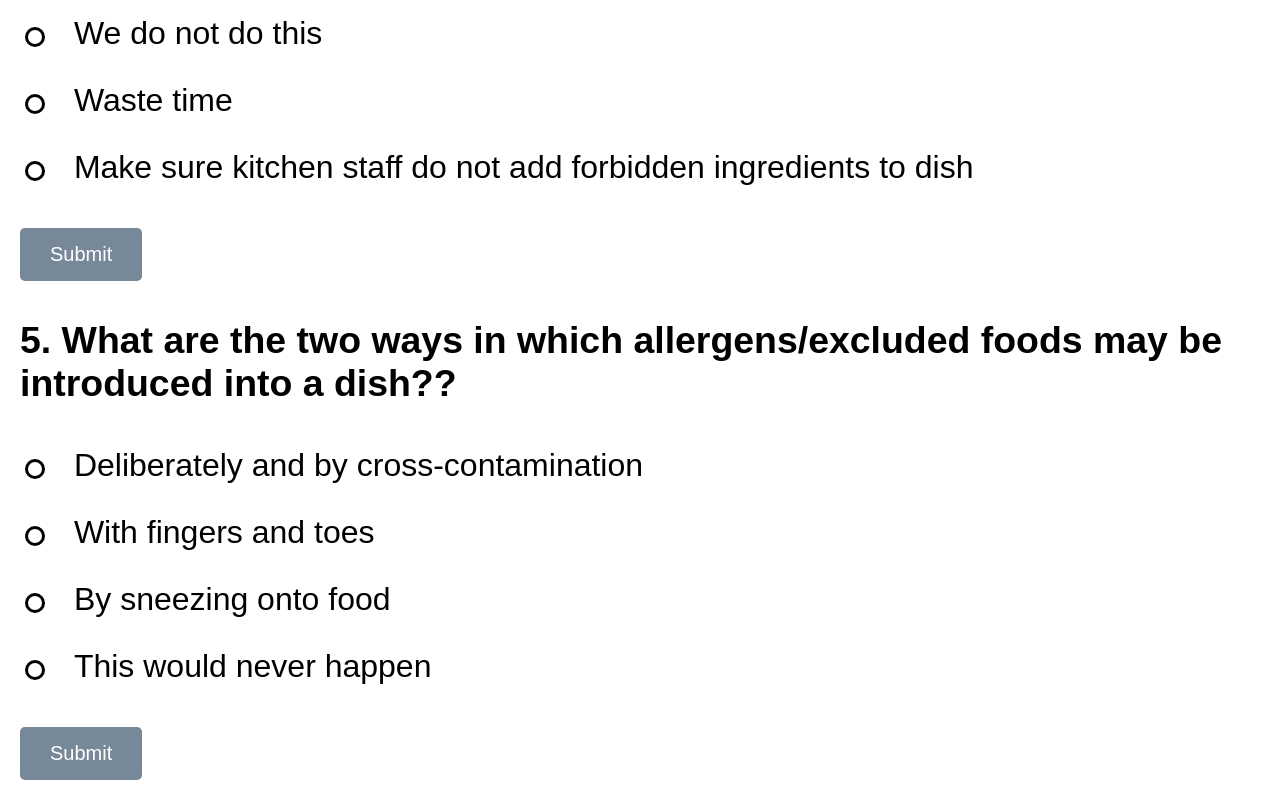
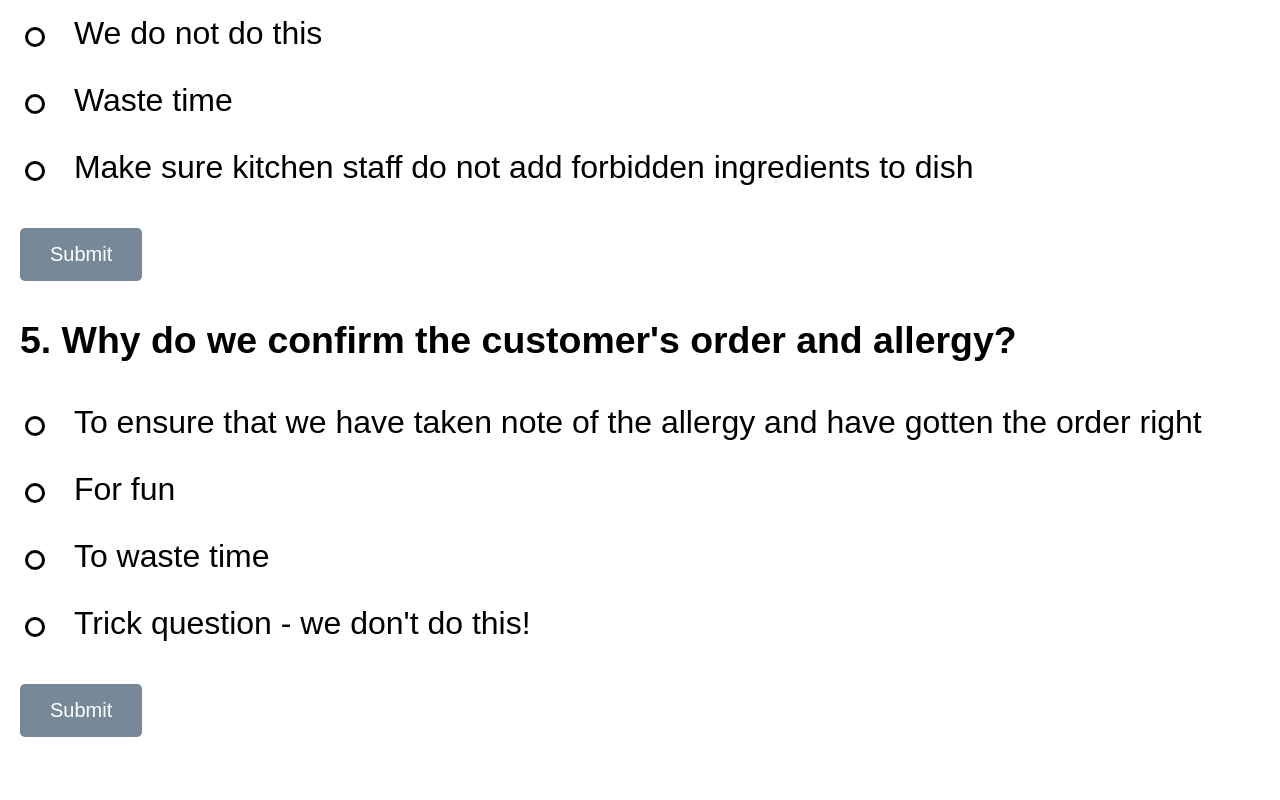
Before and after one commit to voliveiro/aclpquiz, a plain HTML site: page index.html in a window 1280 px wide. Shown: the part 1792-2592 px from the top of the page. After the commit the page ends 2549 px from the top, so only its background shows below. Drawn offline with Linux system fonts and the light colour scheme.

Commit message:
amending index.html for question 5

```diff
--- a/index.html
+++ b/index.html
@@ -69,12 +69,12 @@
 
         <!-- Question 5 -->
         <div class="question" id="question5">
-            <h3>5. What are the two ways in which allergens/excluded foods may be introduced into a dish??</h3>
+            <h3>5. Why do we confirm the customer's order and allergy?</h3>
             <ul class="options">
-                <li id="li-q5-a"><input type="radio" name="q5" value="q5-a" id="q5-a"> <label for="q5-a">Deliberately and by cross-contamination</label></li>
-                <li id="li-q5-b"><input type="radio" name="q5" value="q5-b" id="q5-b"> <label for="q5-b">With fingers and toes</label></li>
-                <li id="li-q5-c"><input type="radio" name="q5" value="q5-c" id="q5-c"> <label for="q5-c">By sneezing onto food </label></li>
-                <li id="li-q5-d"><input type="radio" name="q5" value="q5-d" id="q5-d"> <label for="q5-d">This would never happen</label></li>
+                <li id="li-q5-a"><input type="radio" name="q5" value="q5-a" id="q5-a"> <label for="q5-a">To ensure that we have taken note of the allergy and have gotten the order right</label></li>
+                <li id="li-q5-b"><input type="radio" name="q5" value="q5-b" id="q5-b"> <label for="q5-b">For fun</label></li>
+                <li id="li-q5-c"><input type="radio" name="q5" value="q5-c" id="q5-c"> <label for="q5-c">To waste time </label></li>
+                <li id="li-q5-d"><input type="radio" name="q5" value="q5-d" id="q5-d"> <label for="q5-d">Trick question - we don't do this!</label></li>
             </ul>
 
             <button type="button" onclick="submitQn5()">Submit</button>
```
